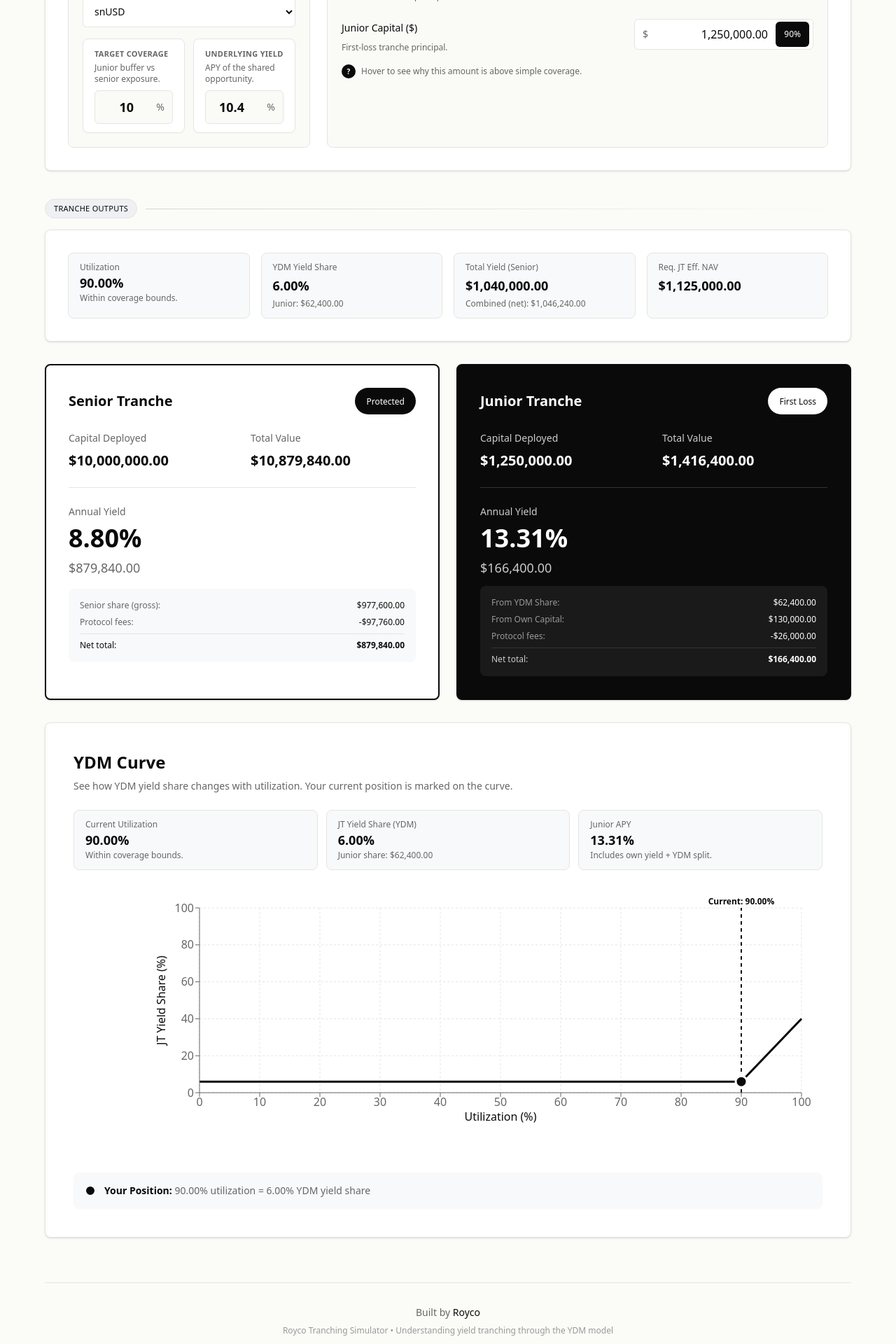
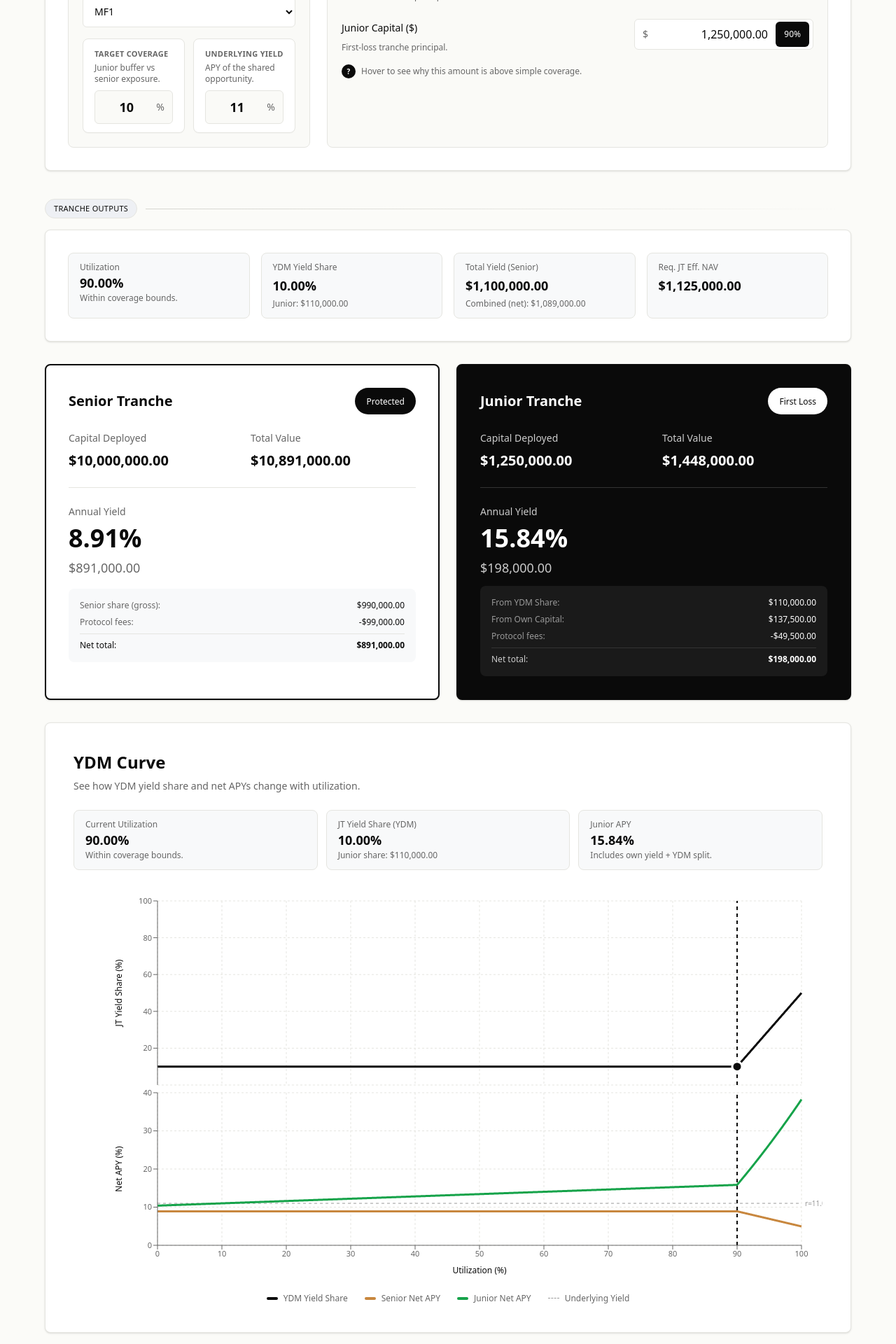
Before and after one commit to roycoprotocol/royco-simulator, a Next.js app: page / in a window 1280 px wide. Shown: the part 640-2560 px from the top of the page at 70% size. Built offline with nearby package versions, Linux system fonts and the light colour scheme.

Commit message:
feat: add synced Net APY chart, fix leverage-based APY calc, restore original presets

```diff
--- a/app/page.tsx
+++ b/app/page.tsx
@@ -31,7 +31,7 @@ const DEFAULT_INPUTS: SimulatorInputs = {
   juniorDeploymentOption: 'underlying',
   juniorCustomYield: '13',
   beta: '100',
-  ydmY0: '5',
+  ydmY0: '10',
   ydmYT: '10',
   ydmYFull: '50',
   jtFee: '0',
@@ -47,43 +47,31 @@ type ExamplePreset = {
 };
 
 const CUSTOM_PRESET_ID = 'custom';
-const DEFAULT_SELECTED_EXAMPLE_ID = 'snusd';
+const DEFAULT_SELECTED_EXAMPLE_ID = 'mf1';
 
 const EXAMPLE_PRESETS: ExamplePreset[] = [
   {
-    id: 'snusd',
-    name: 'snUSD',
-    description: 'Stablecoin with 10% coverage',
-    overrides: {
-      targetCoverage: '10', underlyingYield: '10.4',
-      ydmY0: '6', ydmYT: '6', ydmYFull: '40',
-      jtFee: '20', stFee: '10', ysFee: '0',
-    }
+    id: 'mf1',
+    name: 'MF1',
+    description: 'Balanced, quick baseline',
+    overrides: { targetCoverage: '10', underlyingYield: '11' }
   },
   {
-    id: 'savusd',
-    name: 'savUSD',
-    description: 'Stablecoin with 20% coverage',
-    overrides: {
-      targetCoverage: '20', underlyingYield: '7.9',
-      ydmY0: '10', ydmYT: '10', ydmYFull: '50',
-      jtFee: '20', stFee: '10', ysFee: '0',
-    }
+    id: 'morpho-gauntlet-vault',
+    name: 'Morpho Gauntlet Vault',
+    description: 'Higher coverage, lower yield',
+    overrides: { targetCoverage: '20', underlyingYield: '8' }
   },
   {
-    id: 'new-market',
-    name: 'New Market (V2 Fees)',
-    description: 'V2 fee model with yield-share fee',
-    overrides: {
-      targetCoverage: '10', underlyingYield: '5',
-      ydmY0: '5', ydmYT: '5', ydmYFull: '40',
-      jtFee: '0', stFee: '10', ysFee: '45',
-    }
+    id: 'hlp',
+    name: 'HLP',
+    description: 'High yield, high coverage',
+    overrides: { targetCoverage: '30', underlyingYield: '30' }
   },
   {
     id: CUSTOM_PRESET_ID,
     name: 'Custom',
-    description: 'Full control over all parameters',
+    description: 'Tune coverage + yield',
     overrides: {}
   }
 ];
@@ -113,6 +101,7 @@ export default function YieldSimulator() {
 
   const [showExplainer, setShowExplainer] = useState<boolean>(false);
   const [showAdvanced, setShowAdvanced] = useState<boolean>(false);
+
 
   const parseNumber = (value: string): number => {
     return parseFloat(value.replace(/,/g, ''));
@@ -455,28 +444,36 @@ export default function YieldSimulator() {
     const yTNum = parseNumber(ydmYT) / 100;
     const yFullNum = parseNumber(ydmYFull) / 100;
 
+    const covDec = parseNumber(targetCoverage) / 100;
+    const r = safeUnderlyingYield;
+
     for (let i = 0; i <= 1000; i++) {
       const utilization = i / 1000;
-      const ydm = calculateYdmYieldShare(utilization, y0Num, yTNum, yFullNum);
-      const juniorYield = utilization >= 1 ? seniorYieldPool : ydm * seniorYieldPool;
-      const seniorYield = utilization >= 1 ? 0 : seniorYieldPool - juniorYield;
+      const ys = calculateYdmYieldShare(utilization, y0Num, yTNum, yFullNum);
 
-      const juniorOwnAfterFee = juniorOwnYield * (1 - jtFeeNum);
-      const juniorRiskPremiumAfterFee = juniorYield * (1 - ysFeeNum);
-      const juniorNetYield = juniorOwnAfterFee + juniorRiskPremiumAfterFee;
-      const seniorNetYield = seniorYield * (1 - stFeeNum);
+      // Leverage-based APY (from YdmSimulator reference):
+      //   k = u / cov - 1  (ST:JT capital ratio implied by utilization)
+      //   JT gross = r + ys * r * k  (own yield + risk premium)
+      //   ST gross = (1 - ys) * r
+      let juniorAPY: number;
+      let seniorAPY: number;
 
-      const juniorAPY = juniorCapitalNum > 0 ? (juniorNetYield / juniorCapitalNum) * 100 : 0;
-      const seniorAPY = seniorCapitalNum > 0 ? (seniorNetYield / seniorCapitalNum) * 100 : 0;
+      if (covDec <= 0) {
+        juniorAPY = r * 100 * (1 - jtFeeNum);
+        seniorAPY = 0;
+      } else {
+        const k = utilization / covDec - 1;
+        const ownYield = r * 100;
+        const riskPremium = ys * r * k * 100;
+        juniorAPY = ownYield * (1 - jtFeeNum) + riskPremium * (1 - ysFeeNum);
+        seniorAPY = (1 - ys) * r * 100 * (1 - stFeeNum);
+      }
 
       data.push({
         utilization: utilization * 100,
-        ydm: ydm * 100,
+        ydm: ys * 100,
         juniorAPY,
         seniorAPY,
-        juniorYield,
-        juniorTotalYield: juniorNetYield,
-        seniorYield
       });
     }
     return data;
@@ -1182,14 +1179,14 @@ export default function YieldSimulator() {
               </div>
             </div>
 
-            {/* YDM Curve */}
+            {/* YDM Curve + Net APY */}
             <div className="bg-white rounded-lg p-8 md:p-10 border border-[#e5e5e0] shadow-sm">
               <div className="mb-6">
                 <h2 className="text-2xl font-semibold text-[#0a0a0a] mb-2">
                   YDM Curve
                 </h2>
                 <p className="text-sm text-[#666666]">
-                  See how YDM yield share changes with utilization. Your current position is marked on the curve.
+                  See how YDM yield share and net APYs change with utilization.
                 </p>
               </div>
 
@@ -1217,55 +1214,115 @@ export default function YieldSimulator() {
                 </div>
               </div>
 
-              <div className="h-96">
+              {/* YDM Yield Share chart */}
+              <div className="h-72">
                 <ResponsiveContainer width="100%" height="100%">
                   <LineChart
                     data={generateChartData()}
-                      margin={{ top: 30, right: 30, left: 120, bottom: 60 }}
+                    margin={{ top: 20, right: 30, left: 60, bottom: 5 }}
+                    syncId="utilization-sync"
                   >
                     <CartesianGrid strokeDasharray="3 3" stroke="#e5e5e0" />
                     <XAxis
                       dataKey="utilization"
-                      label={{ value: 'Utilization (%)', position: 'insideBottom', offset: -10, fill: '#0a0a0a' }}
                       domain={[0, chartMaxUtilization]}
                       ticks={[0, 10, 20, 30, 40, 50, 60, 70, 80, 90, 100]}
                       stroke="#666666"
+                      tick={{ fontSize: 11 }}
+                      tickLine={false}
+                      hide
                     />
                     <YAxis
-                      label={{ value: 'JT Yield Share (%)', angle: -90, position: 'insideLeft', style: { textAnchor: 'middle' }, fill: '#0a0a0a' }}
+                      label={{ value: 'JT Yield Share (%)', angle: -90, position: 'insideLeft', style: { textAnchor: 'middle' }, fill: '#0a0a0a', fontSize: 12 }}
                       domain={[0, 100]}
-                      ticks={[0, 10, 20, 30, 40, 50, 60, 70, 80, 90, 100]}
+                      ticks={[0, 20, 40, 60, 80, 100]}
                       stroke="#666666"
+                      tick={{ fontSize: 11 }}
                     />
                     <Tooltip
                       content={({ active, payload }) => {
                         if (active && payload && payload.length) {
                           const data = payload[0].payload;
                           return (
-                            <div className="bg-white p-4 rounded-lg border-2 border-[#0a0a0a] shadow-lg">
-                              <p className="text-sm font-semibold text-[#0a0a0a] mb-2">
-                                At {data.utilization.toFixed(1)}% Utilization:
+                            <div className="bg-white p-3 rounded-lg border-2 border-[#0a0a0a] shadow-lg">
+                              <p className="text-xs font-semibold text-[#0a0a0a] mb-1">
+                                At {data.utilization.toFixed(1)}% Utilization
                               </p>
-                              <div className="grid grid-cols-2 gap-x-4 gap-y-2 text-sm">
-                                <div>
-                                  <p className="text-[#666666]">YDM Yield Share:</p>
-                                  <p className="font-semibold text-[#0a0a0a]">{data.ydm.toFixed(2)}%</p>
+                              <div className="flex justify-between gap-4 text-sm">
+                                <span className="text-[#666666]">YDM Yield Share:</span>
+                                <span className="font-semibold text-[#0a0a0a]">{data.ydm.toFixed(2)}%</span>
                               </div>
-                                <div>
-                                  <p className="text-[#666666]">Junior APY:</p>
-                                  <p className="font-semibold text-[#0a0a0a]">{data.juniorAPY.toFixed(2)}%</p>
                             </div>
-                                <div>
-                                  <p className="text-[#666666]">Junior Yield (YDM):</p>
-                                  <p className="font-semibold text-[#0a0a0a]">{formatCurrency(data.juniorYield)}</p>
+                          );
+                        }
+                        return null;
+                      }}
+                    />
+                    <ReferenceLine
+                      x={results.utilization * 100}
+                      stroke="#0a0a0a"
+                      strokeWidth={2}
+                      strokeDasharray="5 5"
+                    />
+                    <ReferenceDot
+                      x={results.utilization * 100}
+                      y={results.ydmOutput * 100}
+                      r={7}
+                      fill="#0a0a0a"
+                      stroke="#fff"
+                      strokeWidth={3}
+                    />
+                    <Line
+                      type="monotone"
+                      dataKey="ydm"
+                      stroke="#0a0a0a"
+                      strokeWidth={3}
+                      dot={false}
+                      activeDot={{ r: 5, fill: '#666666' }}
+                    />
+                  </LineChart>
+                </ResponsiveContainer>
               </div>
-                                <div>
-                                  <p className="text-[#666666]">Junior Yield (Net):</p>
-                                  <p className="font-semibold text-[#0a0a0a]">{formatCurrency(data.juniorTotalYield)}</p>
+
+              {/* Net APY chart — tightly coupled */}
+              <div className="h-72 -mt-1">
+                <ResponsiveContainer width="100%" height="100%">
+                  <LineChart
+                    data={generateChartData()}
+                    margin={{ top: 10, right: 30, left: 60, bottom: 30 }}
+                    syncId="utilization-sync"
+                  >
+                    <CartesianGrid strokeDasharray="3 3" stroke="#e5e5e0" />
+                    <XAxis
+                      dataKey="utilization"
+                      label={{ value: 'Utilization (%)', position: 'insideBottom', offset: -10, fill: '#0a0a0a', fontSize: 12 }}
+                      domain={[0, chartMaxUtilization]}
+                      ticks={[0, 10, 20, 30, 40, 50, 60, 70, 80, 90, 100]}
+                      stroke="#666666"
+                      tick={{ fontSize: 11 }}
+                    />
+                    <YAxis
+                      label={{ value: 'Net APY (%)', angle: -90, position: 'insideLeft', style: { textAnchor: 'middle' }, fill: '#0a0a0a', fontSize: 12 }}
+                      stroke="#666666"
+                      tick={{ fontSize: 11 }}
+                    />
+                    <Tooltip
+                      content={({ active, payload }) => {
+                        if (active && payload && payload.length) {
+                          const data = payload[0].payload;
+                          return (
+                            <div className="bg-white p-3 rounded-lg border-2 border-[#0a0a0a] shadow-lg">
+                              <p className="text-xs font-semibold text-[#0a0a0a] mb-1">
+                                At {data.utilization.toFixed(1)}% Utilization
+                              </p>
+                              <div className="space-y-0.5 text-sm">
+                                <div className="flex justify-between gap-4">
+                                  <span className="text-[#666666]">Junior Net APY:</span>
+                                  <span className="font-semibold text-[#16a34a]">{data.juniorAPY.toFixed(2)}%</span>
                                 </div>
-                                <div>
-                                  <p className="text-[#666666]">Senior APY:</p>
-                                  <p className="font-semibold text-[#0a0a0a]">{data.seniorAPY.toFixed(2)}%</p>
+                                <div className="flex justify-between gap-4">
+                                  <span className="text-[#666666]">Senior Net APY:</span>
+                                  <span className="font-semibold text-[#C8873E]">{data.seniorAPY.toFixed(2)}%</span>
                                 </div>
                               </div>
                             </div>
@@ -1279,40 +1336,57 @@ export default function YieldSimulator() {
                       stroke="#0a0a0a"
                       strokeWidth={2}
                       strokeDasharray="5 5"
+                    />
+                    <ReferenceLine
+                      y={parseNumber(underlyingYield)}
+                      stroke="#999999"
+                      strokeWidth={1}
+                      strokeDasharray="4 4"
                       label={{
-                        value: `Current: ${formatPercent(results.utilization * 100)}`,
-                        position: 'top',
-                        fill: '#0a0a0a',
-                        fontSize: 12,
-                        fontWeight: 600
+                        value: `r=${parseNumber(underlyingYield).toFixed(1)}%`,
+                        position: 'right',
+                        fill: '#999999',
+                        fontSize: 10,
                       }}
-                    />
-                    <ReferenceDot
-                      x={results.utilization * 100}
-                      y={results.ydmOutput * 100}
-                      r={8}
-                      fill="#0a0a0a"
-                      stroke="#fff"
-                      strokeWidth={3}
                     />
                     <Line
                       type="monotone"
-                      dataKey="ydm"
-                      stroke="#0a0a0a"
+                      dataKey="juniorAPY"
+                      name="Junior Net APY"
+                      stroke="#16a34a"
                       strokeWidth={3}
                       dot={false}
-                      activeDot={{ r: 6, fill: '#666666' }}
+                      activeDot={{ r: 5, fill: '#16a34a' }}
+                    />
+                    <Line
+                      type="monotone"
+                      dataKey="seniorAPY"
+                      name="Senior Net APY"
+                      stroke="#C8873E"
+                      strokeWidth={3}
+                      dot={false}
+                      activeDot={{ r: 5, fill: '#C8873E' }}
                     />
                   </LineChart>
                 </ResponsiveContainer>
               </div>
 
-              <div className="mt-6 bg-[#f8f9fa] rounded-lg p-4">
-                <div className="flex items-center gap-3">
-                  <div className="w-4 h-4 bg-[#0a0a0a] rounded-full border-2 border-white"></div>
-                  <p className="text-sm text-[#666666]">
-                    <strong className="text-[#0a0a0a]">Your Position:</strong> {formatPercent(results.utilization * 100)} utilization = {formatPercent(results.ydmOutput * 100)} YDM yield share
-                  </p>
+              <div className="mt-2 flex items-center justify-center gap-6">
+                <div className="flex items-center gap-2">
+                  <div className="w-4 h-1 bg-[#0a0a0a] rounded"></div>
+                  <span className="text-xs text-[#666666]">YDM Yield Share</span>
+                </div>
+                <div className="flex items-center gap-2">
+                  <div className="w-4 h-1 bg-[#C8873E] rounded"></div>
+                  <span className="text-xs text-[#666666]">Senior Net APY</span>
+                </div>
+                <div className="flex items-center gap-2">
+                  <div className="w-4 h-1 bg-[#16a34a] rounded"></div>
+                  <span className="text-xs text-[#666666]">Junior Net APY</span>
+                </div>
+                <div className="flex items-center gap-2">
+                  <div className="w-4 h-0 border-t border-dashed border-[#999999]" style={{ width: 16 }}></div>
+                  <span className="text-xs text-[#666666]">Underlying Yield</span>
                 </div>
               </div>
             </div>
```
Lines whose indentation alone changed are shown as unchanged.
